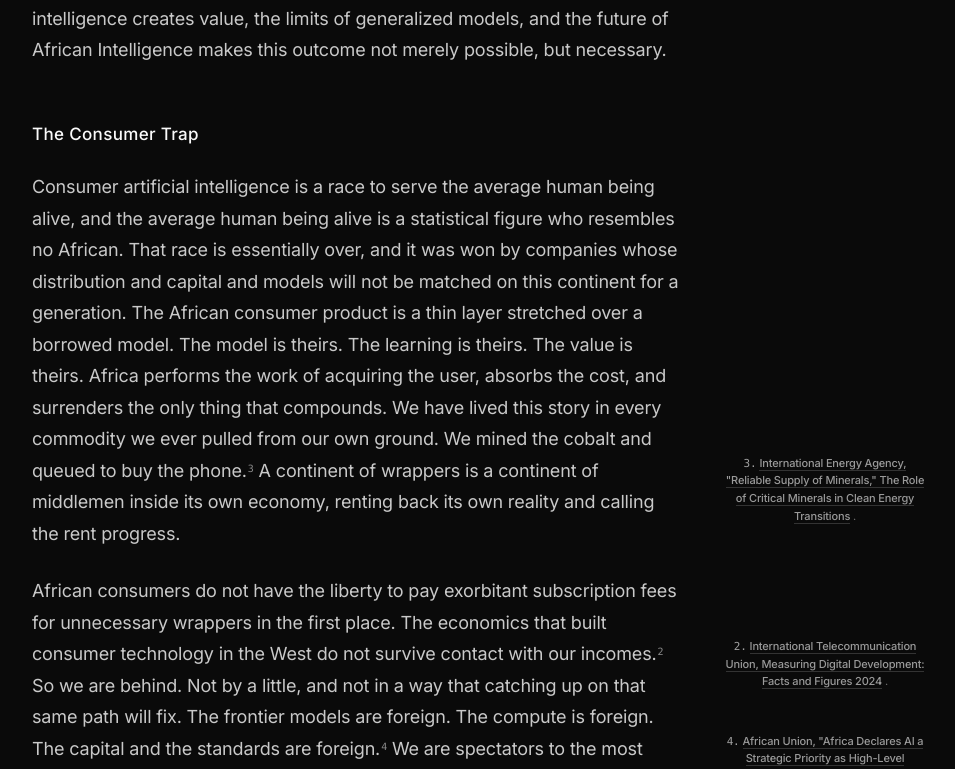
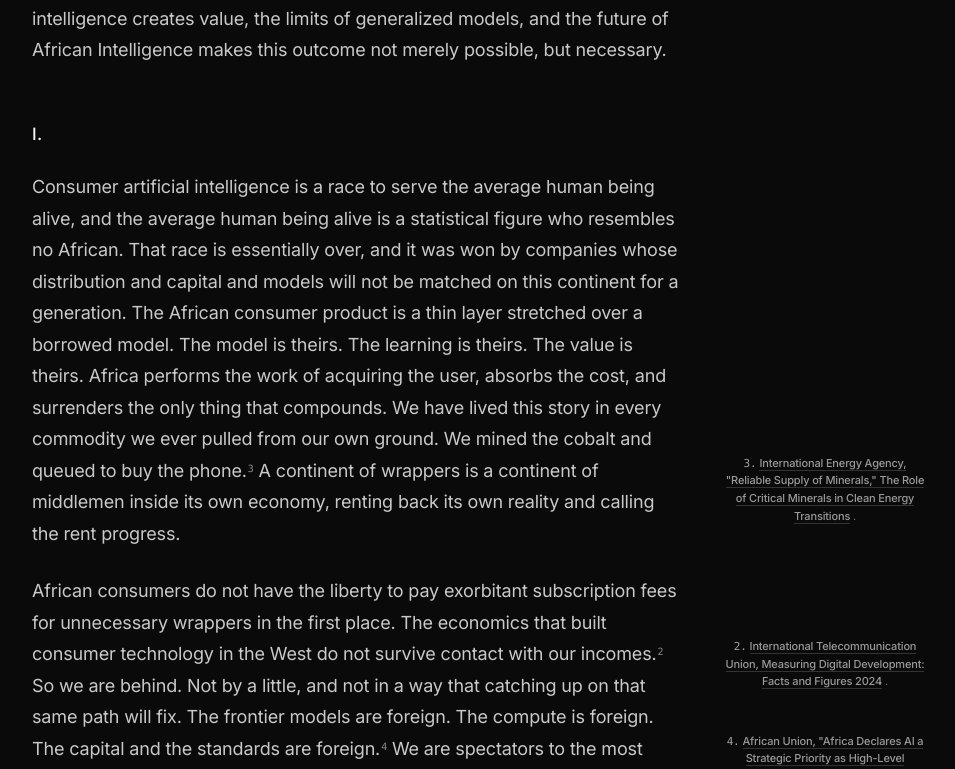
Before and after one commit to ydntatenda/tatenda-site, a Next.js app: page /writing/building-african-intelligence in a window 1280 px wide. Shown: the part 902-1671 px from the top of the page, without its empty margins (276-1231 px from the left). Built offline with nearby package versions, Linux system fonts and the light colour scheme.

Commit message:
Add files via upload

```diff
--- a/app/writing/building-african-intelligence/ArticleView.tsx
+++ b/app/writing/building-african-intelligence/ArticleView.tsx
@@ -138,11 +138,7 @@ export default function ArticleView() {
 
         {article.sections.map((s) => (
           <section key={s.id} id={s.id} data-section={s.id}>
-            {s.label ? (
-              <h2 className="section-numeral">
-                {(s as { title?: string }).title ?? s.label}
-              </h2>
-            ) : null}
+            {s.label ? <h2 className="section-numeral">{s.label}</h2> : null}
             {s.paras.map((p, i) => (
               <Para key={i} text={p} />
             ))}
```
